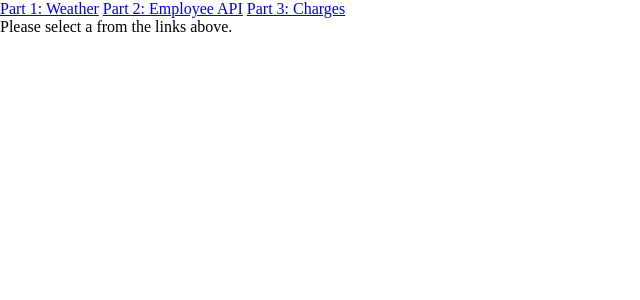
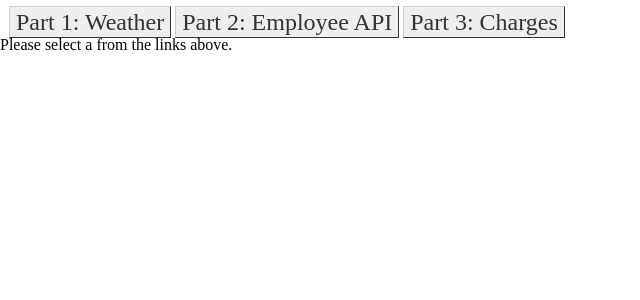
Before and after one commit to Hopasaurus/frc-response, a Node server app: page / in a window 1280 px wide. Shown: the top 300 px of the page, without its empty margins (0-640 px from the left). Run offline with Node 20, Linux system fonts and the light colour scheme; some libraries are stand-ins or nearby versions.

Commit message:
Styled the links to make them look button-ish. removed /weather from /part1

```diff
--- a/app/part1/routes.js
+++ b/app/part1/routes.js
@@ -1,7 +1,7 @@
 const router = require('express').Router();
 
 const {GetWeather} = require("./weather");
-router.get('/weather', async (request, response) => {
+router.get('/', async (request, response) => {
   const { city } = request.query;
 
   if (city) {
--- a/app/public/style.css
+++ b/app/public/style.css
@@ -13,3 +13,21 @@ body {
     right: 0;
     overflow: hidden;
 }
+
+.nav-bar {
+    margin-top: 9px;
+    margin-left: 9px;
+}
+
+.nav {
+    font-size: 1.5em;
+    height: 3%;
+    text-decoration: none;
+    background-color: #EEEEEE;
+    color: #333333;
+    padding: 2px 6px 2px 6px;
+    border-top: 1px solid #CCCCCC;
+    border-right: 1px solid #333333;
+    border-bottom: 1px solid #333333;
+    border-left: 1px solid #CCCCCC;
+}
--- a/app/views/charges.hbs
+++ b/app/views/charges.hbs
@@ -4,3 +4,4 @@
     <h2>JSON response:</h2>
     <pre>{{json}}</pre>
 </div>
+<style>.part3 { background-color: #CCCCCC }</style>
--- a/app/views/layouts/main.hbs
+++ b/app/views/layouts/main.hbs
@@ -9,10 +9,10 @@
 </head>
 <body>
 <!-- This is the main layout all other layouts will use this as a wrapper. -->
-<div>
-    <a href="/part1/weather">Part 1: Weather</a>
-    <a href="/part2/">Part 2: Employee API</a>
-    <a href="/part3/">Part 3: Charges</a>
+<div class="nav-bar">
+    <a href="/part1/" class="nav part1">Part 1: Weather</a>
+    <a href="/part2/" class="nav part2">Part 2: Employee API</a>
+    <a href="/part3/" class="nav part3">Part 3: Charges</a>
 </div>
 {{{body}}}
 </body>
--- a/app/views/part2index.hbs
+++ b/app/views/part2index.hbs
@@ -1 +1,2 @@
 <iframe id="part2frame" src="./api-docs" ></iframe>
+<style>.part2 { background-color: #CCCCCC }</style>
--- a/app/views/weather.hbs
+++ b/app/views/weather.hbs
@@ -47,3 +47,4 @@
 {{/if}}
 <hr/>
 Whether the weather be nice, weather the weather be not. We will weather the weather whether we like it or not.
+<style>.part1 { background-color: #CCCCCC }</style>
```
